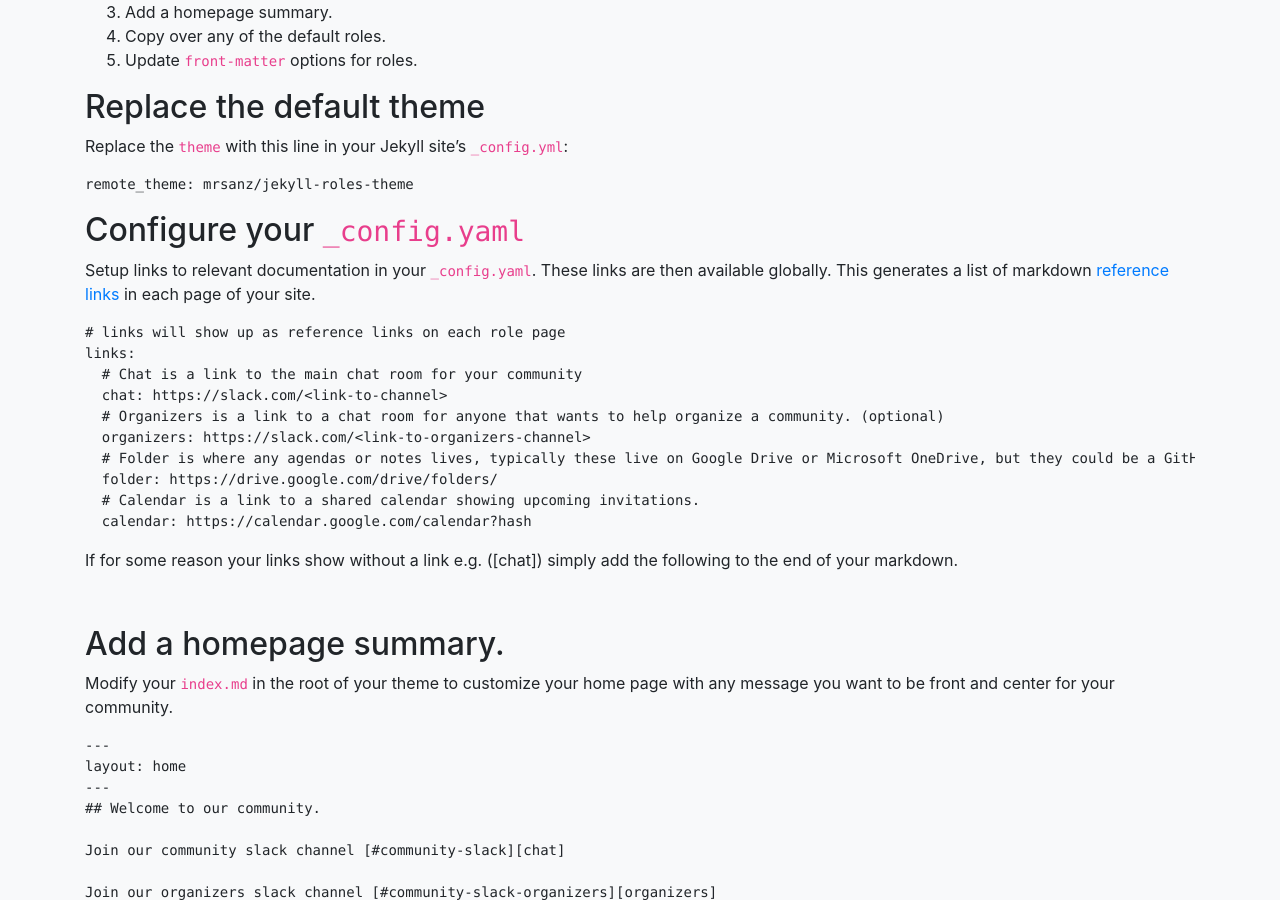
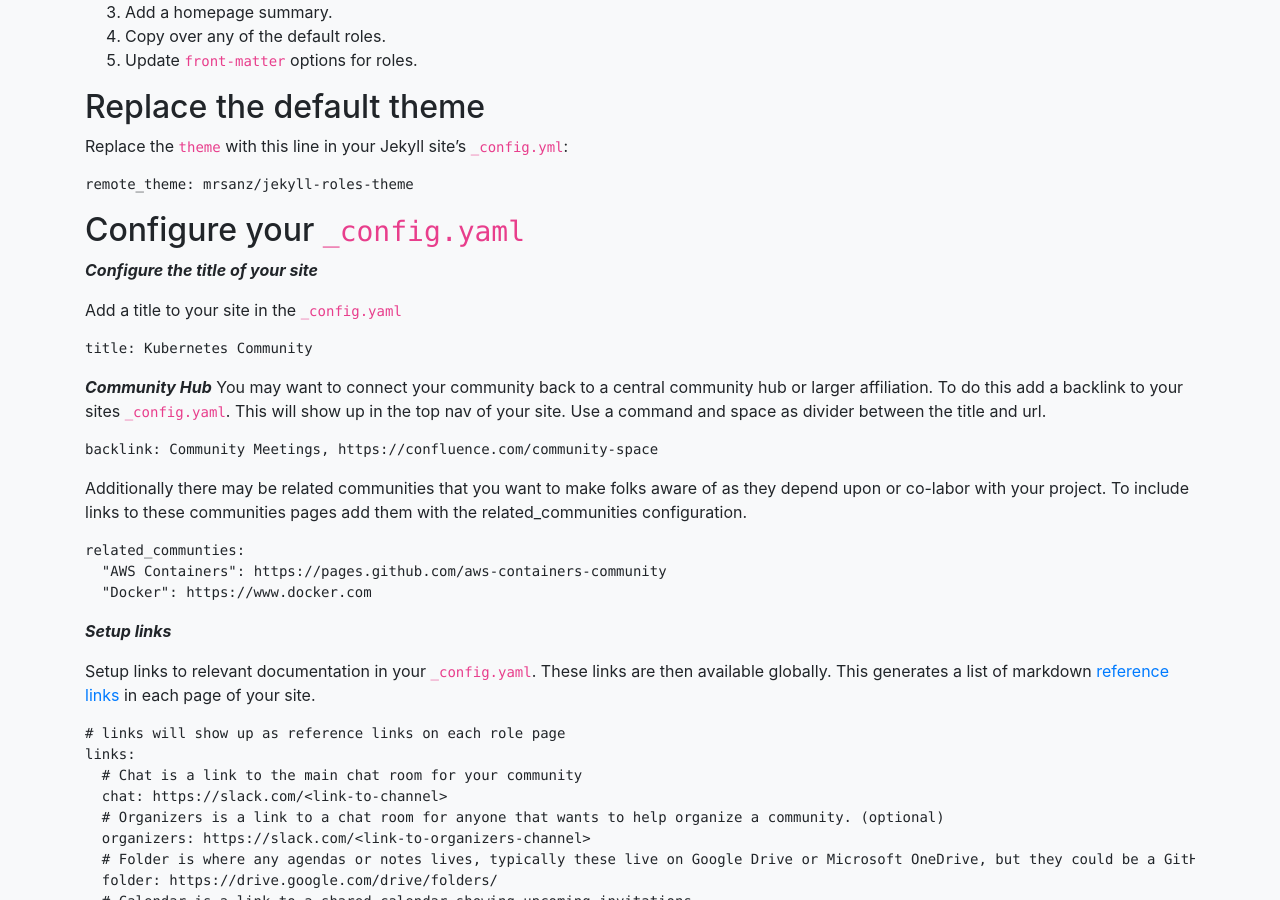
Before and after one commit to mrsanz/jekyll-roles-theme, a Jekyll site: the page built from README.md, in a window 1280 px wide and 900 px high, scrolled down 947 px. Built offline with Jekyll 4.4.1, drawn with Linux system fonts in a browser that asks for light colours; nearby versions of some CDN libraries; our own code applies the rules of GitHub Pages for plain Markdown files; some of the changed text lies outside the part shown.

Commit message:
updating the nav for the microsites as well as instructions

````diff
--- a/README.md
+++ b/README.md
@@ -33,6 +33,31 @@ remote_theme: mrsanz/jekyll-roles-theme
 ```
 
 ## Configure your `_config.yaml`
+
+
+***Configure the title of your site***
+
+Add a title to your site in the `_config.yaml`
+```
+title: Kubernetes Community
+```
+
+***Community Hub***
+You may want to connect your community back to a central community hub or larger affiliation.  To do this add a backlink to your sites `_config.yaml`.  This will show up in the top nav of your site. Use a command and space as divider between the title and url.
+
+```yaml
+backlink: Community Meetings, https://confluence.com/community-space
+```
+
+Additionally there may be related communities that you want to make folks aware of as they depend upon or co-labor with your project.  To include links to these communities pages add them with the related_communities configuration.
+
+```yaml
+related_communties:
+  "AWS Containers": https://pages.github.com/aws-containers-community
+  "Docker": https://www.docker.com
+```
+
+***Setup links***
 
 Setup links to relevant documentation in your `_config.yaml`.  These links are then available globally.  This generates a list of markdown [reference links](https://daringfireball.net/projects/markdown/syntax#link) in each page of your site.
 
--- a/_includes/navigation.html
+++ b/_includes/navigation.html
@@ -1,13 +1,18 @@
 <nav class="navbar navbar-dark w-100" >
-  <a href="{{ site.url }}" class="navbar-brand nav-item text-light">{% include title.html %}</a>
-  <div class="nav">
-    {% for role in site.roles %}
-    {% unless site.data.config.excludes contains role.title %}
-    <a class="nav-item nav-link text-light{% if page.title == role.title %} text-muted{% endif %}" href="{{ role.url | relative_url }}">{{role.title}}</a>
-    {% endunless %}
-    {% endfor %}
-    {% if site.reference != nil and site.referenceName != nil %}
-    <a href="{{site.reference}}" class="btn btn-outline-light nav-item nav-link" target="_blank">{{site.referenceName"}}</a>
+
+  {% if site.backlink != nil %}
+    {% assign backlink = site.backlink | split: ", " %}
+    <a href="{{ backlink[1] }}" class="navbar-brand nav-item text-light" target="_blank">{{ backlink[0] }} </a>
+  {% else %}
+    <a href="{{ site.url }}{{ site.baseurl }}" class="navbar-brand nav-item text-light">{% include title.html %}</a>
+  {% endif %}
+
+  <div class="nav justify-content-end">
+    {% if site.backlink != nil %}
+    <li class="nav-item">
+      <a href="{{ site.url }}{{ site.baseurl }}" class="nav-item nav-link text-light active">{% include title.html %}</a>
+    </li>
     {% endif %}
+    {% include related_communties.html %}
   </div>
 </nav>
--- /dev/null
+++ b/_includes/related_communties.html
@@ -0,0 +1,10 @@
+{% if site.related_communities != nil %}
+  {% for community in site.related_communities %}
+  {% assign community_link = community | split: ", " %}
+  {% unless community_link[1] == nil %}
+  <li class="nav-item">
+    <a href="{{ community_link[1] }}" class="nav-item nav-link text-light active">{{ community_link[0] }}</a>
+  </li>
+  {% endunless %}
+  {% endfor %}
+{% endif %}
--- a/_includes/title.html
+++ b/_includes/title.html
@@ -1 +1 @@
-{%- if site.data.config.name -%}{{ site.data.config.name }}{% else %}Community{%- endif -%}
+{% if site.title %}{{ site.title }}{% else %}Community{% endif %}
````
Also changed, not shown: 1 other file.
